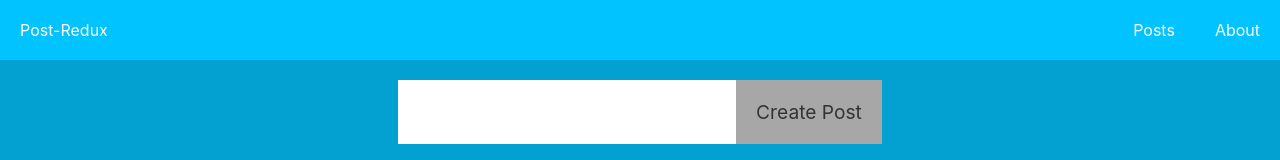
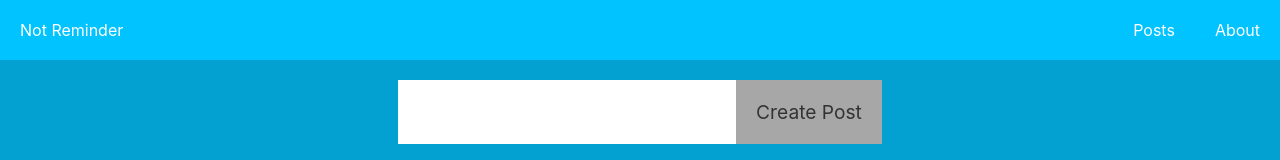
Before and after one commit to noelrosales/redux-sample, a React (Create React App) app: page / in a window 1280 px wide. Shown: the top 160 px of the page. Built offline with nearby package versions, Linux system fonts and the light colour scheme.

Commit message:
Change Brand name

```diff
--- a/src/components/Navbar/Navbar.js
+++ b/src/components/Navbar/Navbar.js
@@ -6,7 +6,7 @@ const Navbar = () => {
   return (
     <nav>
         <div className='brand'>
-            <Link to='/'>Post-Redux</Link>
+            <Link to='/'>Not Reminder</Link>
         </div>
         <ul>
             <li><NavLink to='/posts'>Posts</NavLink></li>
```
